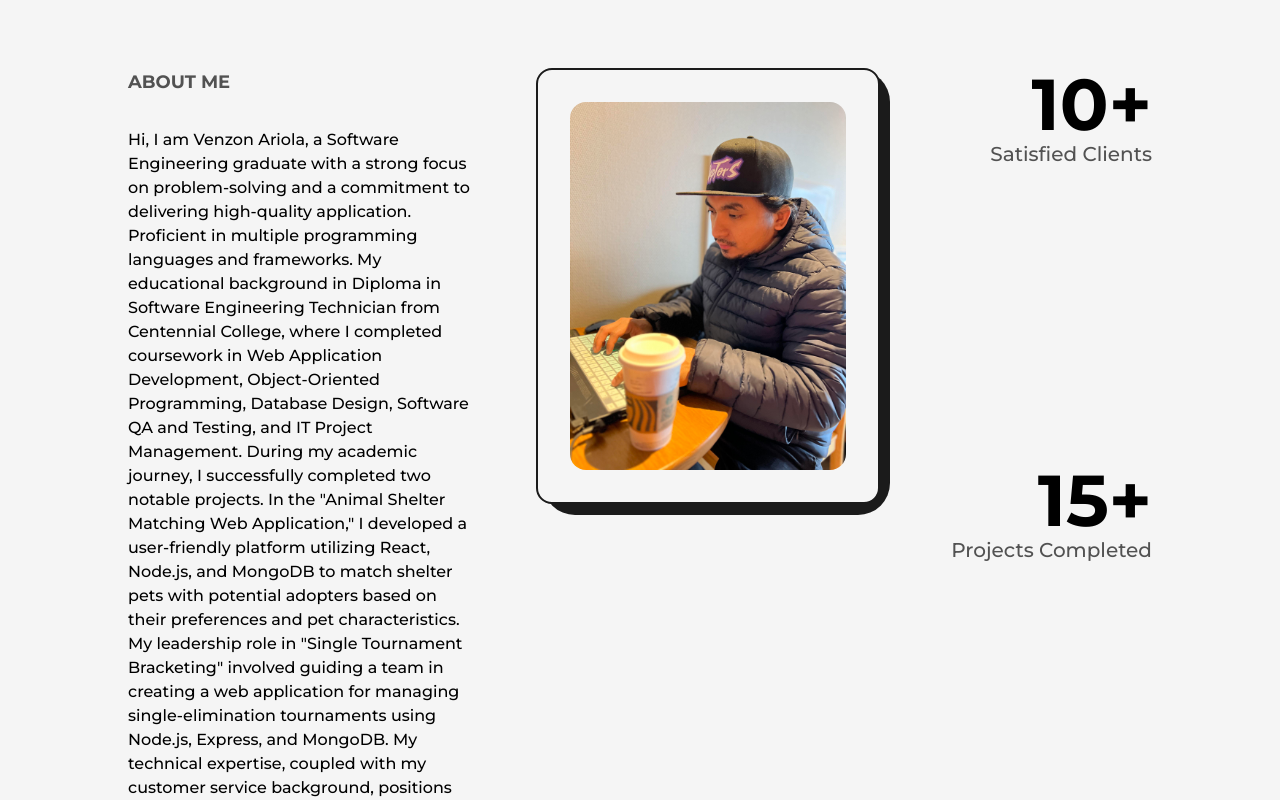
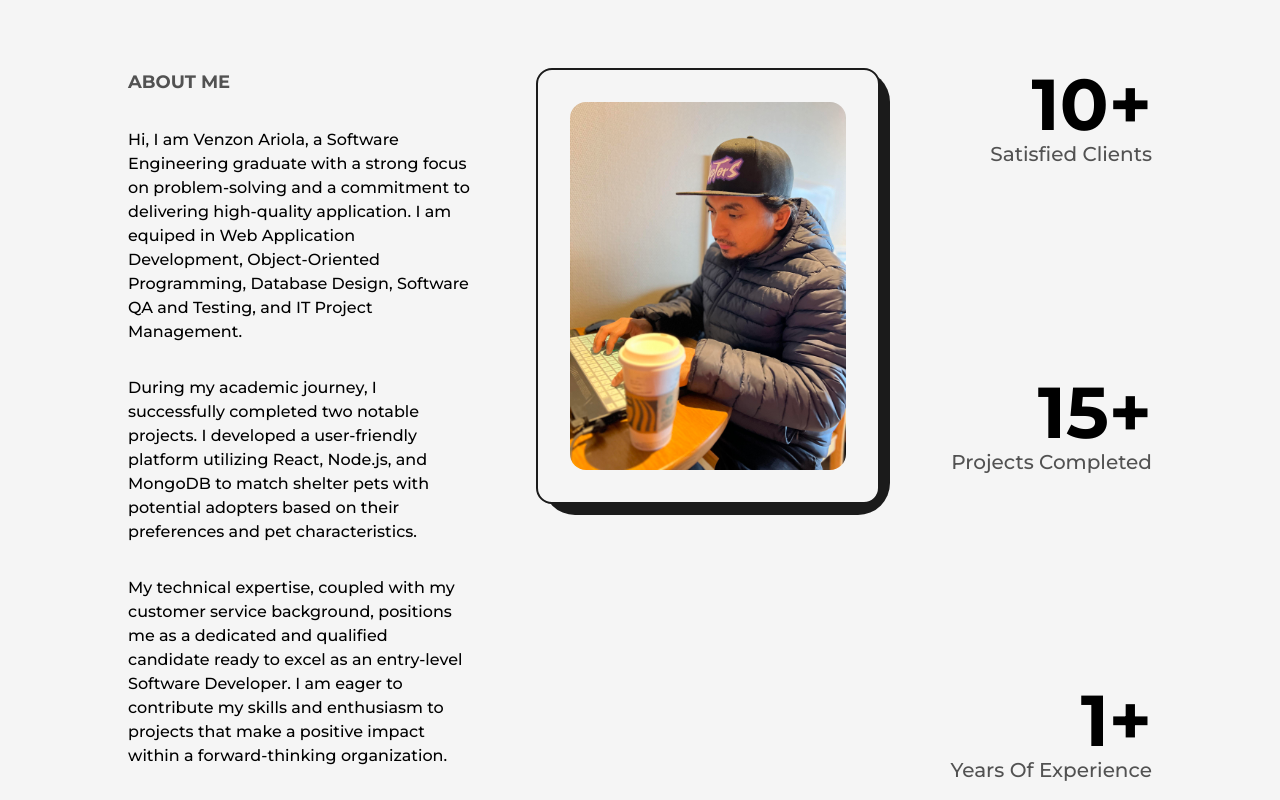
Before and after one commit to MightyBeast89/nextjs-portfolio, a Next.js app: page /about in a window 1280 px wide. Shown: the part 380-1180 px from the top of the page. Built offline with nearby package versions, Linux system fonts and the light colour scheme.

Commit message:
updated about info

```diff
--- a/src/pages/about.js
+++ b/src/pages/about.js
@@ -55,25 +55,22 @@ const about = () => {
               <p className="my-4 font-medium">
                 Hi, I am Venzon Ariola, a Software Engineering graduate with a
                 strong focus on problem-solving and a commitment to delivering
-                high-quality application. Proficient in multiple programming
-                languages and frameworks. My educational background in Diploma
-                in Software Engineering Technician from Centennial College,
-                where I completed coursework in Web Application Development,
-                Object-Oriented Programming, Database Design, Software QA and
-                Testing, and IT Project Management. During my academic journey,
-                I successfully completed two notable projects. In the "Animal
-                Shelter Matching Web Application," I developed a user-friendly
-                platform utilizing React, Node.js, and MongoDB to match shelter
-                pets with potential adopters based on their preferences and pet
-                characteristics. My leadership role in "Single Tournament
-                Bracketing" involved guiding a team in creating a web
-                application for managing single-elimination tournaments using
-                Node.js, Express, and MongoDB. My technical expertise, coupled
-                with my customer service background, positions me as a dedicated
-                and qualified candidate ready to excel as an entry-level
-                Software Developer. I am eager to contribute my skills and
-                enthusiasm to projects that make a positive impact within a
-                forward-thinking organization.
+                high-quality application. I am equiped in Web Application
+                Development, Object-Oriented Programming, Database Design,
+                Software QA and Testing, and IT Project Management.
+              </p>
+              <p className="my-4 font-medium">
+                During my academic journey, I successfully completed two notable
+                projects. I developed a user-friendly platform utilizing React,
+                Node.js, and MongoDB to match shelter pets with potential
+                adopters based on their preferences and pet characteristics.
+              </p>
+              <p className="my-4 font-medium">
+                My technical expertise, coupled with my customer service
+                background, positions me as a dedicated and qualified candidate
+                ready to excel as an entry-level Software Developer. I am eager
+                to contribute my skills and enthusiasm to projects that make a
+                positive impact within a forward-thinking organization.
               </p>
             </div>
 
```
